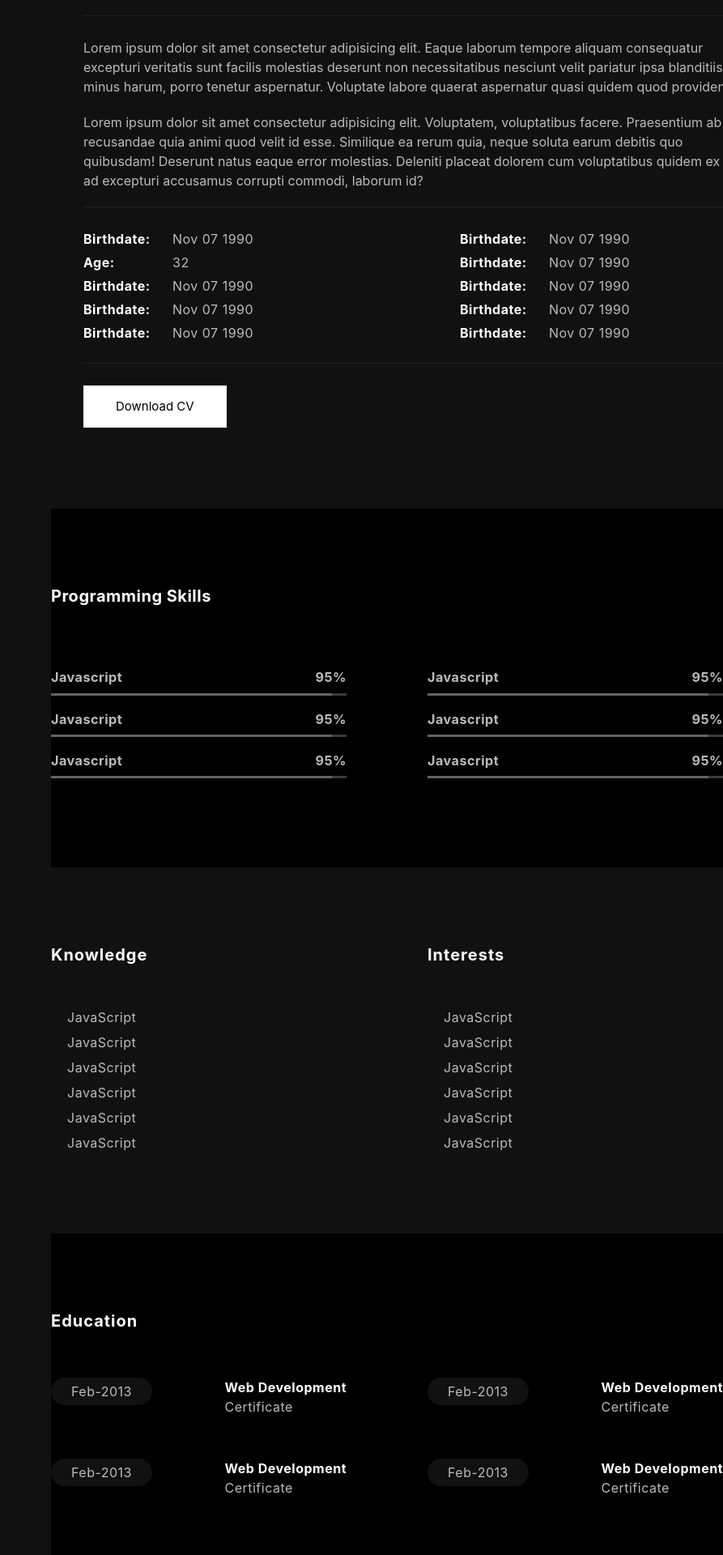
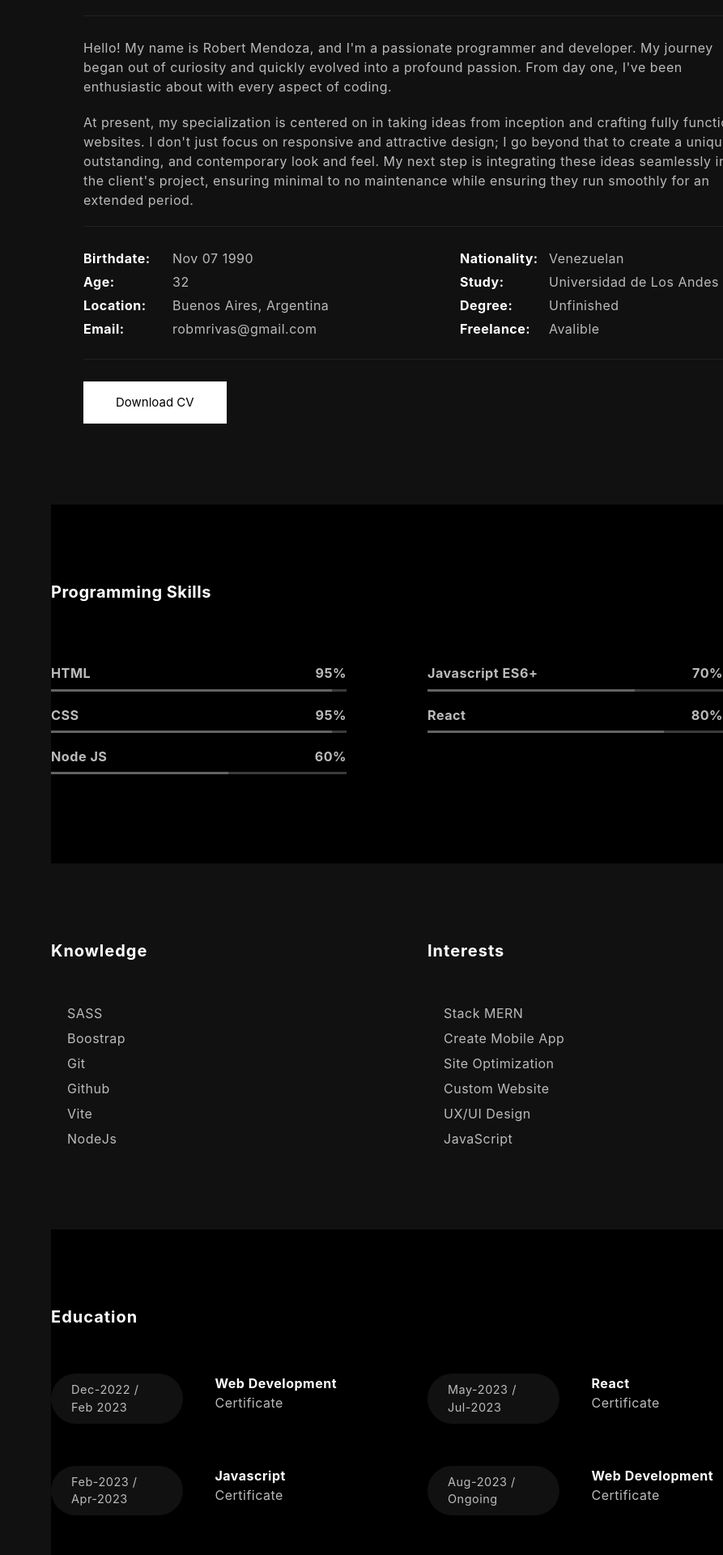
Before and after one commit to robmrdev/myPortfolio1, a React (Vite) app: page /aboutme in a window 1280 px wide. Shown: the part 840-2760 px from the top of the page at 81% size, without its empty margins (387-1280 px from the left). Built offline with nearby package versions, Linux system fonts and the light colour scheme; some icons are missing.

Commit message:
more style

```diff
--- a/src/App.css
+++ b/src/App.css
@@ -10,3 +10,7 @@ main {
 .container{
   padding: 0 40px;
 }
+a{
+  text-decoration: none;
+  color: rgb(187, 187, 187);
+}
--- a/src/components/AboutMe/AboutMe.css
+++ b/src/components/AboutMe/AboutMe.css
@@ -41,6 +41,7 @@
 .personalInfo .aboutWidth p{
     color: rgb(187, 187, 187);
     padding-bottom: 20px;
+    letter-spacing: 0.5px;
 }
 .bottomLine{
     border-bottom: 1px solid rgba(187, 187, 187, 0.1);
@@ -146,11 +147,22 @@
     margin-top: 7px;
     margin-right: 20px;
 }
+.educationTimeContainer{
+    padding-right: 20px;
+    display: flex;
+    flex-direction: column;
+    justify-content: center;
+}
+.educationInfo{
+    padding-left: 20px;
+}
 .educationTime{
     color: rgb(187, 187, 187);
     background-color: hsla(0,0%,100%,.065);
-    padding: 5px 25px;
+    padding: 9px 25px;
     border-radius: 50px;
+    width: fit-content;
+    font-size: 14.5px;
 }
 .knowledge ul li div>p{
     color: rgb(187, 187, 187);
@@ -169,6 +181,7 @@
 }
 .educationLi div{
     float: right;
+    width: 50%;
 }
 
 
--- a/src/components/AboutMe/AboutMe.jsx
+++ b/src/components/AboutMe/AboutMe.jsx
@@ -12,13 +12,14 @@ const AboutMe = () => {
         <div className='aboutWidth'>
           <h2>Robert Mendoza</h2>
           <h4 className='bottomLine'>Web Developer</h4>
-          <p>Lorem ipsum dolor sit amet consectetur adipisicing elit. Eaque laborum tempore aliquam consequatur excepturi
-            veritatis sunt facilis molestias deserunt non necessitatibus nesciunt velit pariatur ipsa blanditiis ut minus
-            harum, porro tenetur aspernatur. Voluptate labore quaerat aspernatur quasi quidem quod provident?</p>
-          <p className='bottomLine'>Lorem ipsum dolor sit amet consectetur adipisicing elit. Voluptatem, voluptatibus facere. Praesentium ab
-            recusandae quia animi quod velit id esse. Similique ea rerum quia, neque soluta earum debitis quo quibusdam!
-            Deserunt natus eaque error molestias. Deleniti placeat dolorem cum voluptatibus quidem ex iure ad excepturi
-            accusamus corrupti commodi, laborum id?</p>
+          <p>Hello! My name is Robert Mendoza, and I'm a passionate programmer and developer. My journey began out of curiosity and
+            quickly evolved into a profound passion. From day one, I've been enthusiastic about with every aspect of coding.</p>
+          <p className='bottomLine'>
+          At present, my specialization is centered on in taking ideas from inception and crafting fully functional websites. I don't
+          just focus on responsive and attractive design; I go beyond that to create a unique, outstanding, and contemporary look and
+          feel. My next step is integrating these ideas seamlessly into the client's project, ensuring minimal to no maintenance while
+          ensuring they run smoothly for an extended period.
+            </p>
         </div>
         <div className='aboutFlex bottomLine'>
           <ul className='left'>
@@ -32,38 +33,30 @@ const AboutMe = () => {
                 || (new Date().getMonth() === 10 && new Date().getDate() < 7) ? 1 : 0)}</span>
             </li>
             <li>
-              <strong>Birthdate: </strong>
-              <span> Nov 07 1990</span>
+              <strong>Location: </strong>
+              <span> Buenos Aires, Argentina</span>
             </li>
             <li>
-              <strong>Birthdate: </strong>
-              <span> Nov 07 1990</span>
-            </li>
-            <li>
-              <strong>Birthdate: </strong>
-              <span> Nov 07 1990</span>
+              <strong>Email: </strong>
+              <span> <a href="mailto:robmrivas@gmail.com"> robmrivas@gmail.com</a></span>
             </li>
           </ul>
           <ul className='right'>
             <li>
-              <strong>Birthdate: </strong>
-              <span> Nov 07 1990</span>
+              <strong>Nationality: </strong>
+              <span> Venezuelan</span>
             </li>
             <li>
-              <strong>Birthdate: </strong>
-              <span> Nov 07 1990</span>
+              <strong>Study: </strong>
+              <span> Universidad de Los Andes</span>
             </li>
             <li>
-              <strong>Birthdate: </strong>
-              <span> Nov 07 1990</span>
+              <strong>Degree: </strong>
+              <span> Unfinished</span>
             </li>
             <li>
-              <strong>Birthdate: </strong>
-              <span> Nov 07 1990</span>
-            </li>
-            <li>
-              <strong>Birthdate: </strong>
-              <span> Nov 07 1990</span>
+              <strong>Freelance: </strong>
+              <span> Avalible</span>
             </li>
           </ul>
         </div>
@@ -80,7 +73,7 @@ const AboutMe = () => {
             <ul className='left'>
               <li>
                 <span className='skillName'>
-                  <h5>Javascript</h5>
+                  <h5>HTML</h5>
                   <h5>95%</h5>
                 </span>
                 <div className='progress'>
@@ -89,7 +82,7 @@ const AboutMe = () => {
               </li>
               <li>
                 <span className='skillName'>
-                  <h5>Javascript</h5>
+                  <h5>CSS</h5>
                   <h5>95%</h5>
                 </span>
                 <div className='progress'>
@@ -98,40 +91,31 @@ const AboutMe = () => {
               </li>
               <li>
                 <span className='skillName'>
-                  <h5>Javascript</h5>
-                  <h5>95%</h5>
+                  <h5>Node JS</h5>
+                  <h5>60%</h5>
                 </span>
                 <div className='progress'>
-                  <div style={{ width: "95%" }}></div>
+                  <div style={{ width: "60%" }}></div>
                 </div>
               </li>
             </ul>
             <ul className='right'>
               <li>
                 <span className='skillName'>
-                  <h5>Javascript</h5>
-                  <h5>95%</h5>
+                  <h5>Javascript ES6+</h5>
+                  <h5>70%</h5>
                 </span>
                 <div className='progress'>
-                  <div style={{ width: "95%" }}></div>
+                  <div style={{ width: "70%" }}></div>
                 </div>
               </li>
               <li>
                 <span className='skillName'>
-                  <h5>Javascript</h5>
-                  <h5>95%</h5>
+                  <h5>React</h5>
+                  <h5>80%</h5>
                 </span>
                 <div className='progress'>
-                  <div style={{ width: "95%" }}></div>
-                </div>
-              </li>
-              <li>
-                <span className='skillName'>
-                  <h5>Javascript</h5>
-                  <h5>95%</h5>
-                </span>
-                <div className='progress'>
-                  <div style={{ width: "95%" }}></div>
+                  <div style={{ width: "80%" }}></div>
                 </div>
               </li>
             </ul>
@@ -144,27 +128,27 @@ const AboutMe = () => {
           <ul>
             <li>
               <i class="fi fi-br-angle-right"></i>
-              <p className='knowledgeP'>JavaScript</p>
+              <p className='knowledgeP'>SASS</p>
             </li>
             <li>
               <i class="fi fi-br-angle-right"></i>
-              <p className='knowledgeP'>JavaScript</p>
+              <p className='knowledgeP'>Boostrap</p>
             </li>
             <li>
               <i class="fi fi-br-angle-right"></i>
-              <p className='knowledgeP'>JavaScript</p>
+              <p className='knowledgeP'>Git</p>
             </li>
             <li>
               <i class="fi fi-br-angle-right"></i>
-              <p className='knowledgeP'>JavaScript</p>
+              <p className='knowledgeP'>Github</p>
             </li>
             <li>
               <i class="fi fi-br-angle-right"></i>
-              <p className='knowledgeP'>JavaScript</p>
+              <p className='knowledgeP'>Vite</p>
             </li>
             <li>
               <i class="fi fi-br-angle-right"></i>
-              <p className='knowledgeP'>JavaScript</p>
+              <p className='knowledgeP'>NodeJs</p>
             </li>
           </ul>
         </div>
@@ -173,23 +157,23 @@ const AboutMe = () => {
           <ul>
             <li>
               <i class="fi fi-br-angle-right"></i>
-              <p className='knowledgeP'>JavaScript</p>
+              <p className='knowledgeP'>Stack MERN</p>
             </li>
             <li>
               <i class="fi fi-br-angle-right"></i>
-              <p className='knowledgeP'>JavaScript</p>
+              <p className='knowledgeP'>Create Mobile App</p>
             </li>
             <li>
               <i class="fi fi-br-angle-right"></i>
-              <p className='knowledgeP'>JavaScript</p>
+              <p className='knowledgeP'>Site Optimization</p>
             </li>
             <li>
               <i class="fi fi-br-angle-right"></i>
-              <p className='knowledgeP'>JavaScript</p>
+              <p className='knowledgeP'>Custom Website</p>
             </li>
             <li>
               <i class="fi fi-br-angle-right"></i>
-              <p className='knowledgeP'>JavaScript</p>
+              <p className='knowledgeP'>UX/UI Design</p>
             </li>
             <li>
               <i class="fi fi-br-angle-right"></i>
@@ -205,20 +189,20 @@ const AboutMe = () => {
             <div className='left'>
               <ul>
                 <li className='educationLi'>
-                  <div>
-                    <p className='educationTime'>Feb-2013</p>
+                  <div className='educationTimeContainer'>
+                    <p className='educationTime'>Dec-2022 / Feb 2023</p>
                   </div>
-                  <div>
+                  <div className='educationInfo'>
                     <h4>Web Development</h4>
                     <p>Certificate</p>
                   </div>
                 </li>
                 <li className='educationLi'>
-                  <div>
-                    <p className='educationTime'>Feb-2013</p>
+                  <div className='educationTimeContainer'>
+                    <p className='educationTime'>Feb-2023 / Apr-2023</p>
                   </div>
-                  <div>
-                    <h4>Web Development</h4>
+                  <div className='educationInfo'>
+                    <h4>Javascript</h4>
                     <p>Certificate</p>
                   </div>
                 </li>
@@ -227,19 +211,19 @@ const AboutMe = () => {
             <div className='right'>
               <ul>
                 <li className='educationLi'>
-                  <div>
-                    <p className='educationTime'>Feb-2013</p>
+                  <div className='educationTimeContainer'>
+                    <p className='educationTime'>May-2023 / Jul-2023</p>
                   </div>
-                  <div>
-                    <h4>Web Development</h4>
+                  <div className='educationInfo'>
+                    <h4>React</h4>
                     <p>Certificate</p>
                   </div>
                 </li>
                 <li className='educationLi'>
-                  <div>
-                    <p className='educationTime'>Feb-2013</p>
+                  <div className='educationTimeContainer'>
+                    <p className='educationTime'>Aug-2023 / Ongoing</p>
                   </div>
-                  <div>
+                  <div className='educationInfo'>
                     <h4>Web Development</h4>
                     <p>Certificate</p>
                   </div>
--- a/src/components/Contact/Contact.css
+++ b/src/components/Contact/Contact.css
@@ -1,3 +1,8 @@
+.contactMap{
+    width: 100%;
+    height: 400px;
+    filter: grayscale(80%);
+}
 .contactForm{
     display: flex;
     flex-direction: column;
--- a/src/components/Contact/Contact.jsx
+++ b/src/components/Contact/Contact.jsx
@@ -7,7 +7,7 @@ const Contact = () => {
           <div className='markTittle'> CONTACT </div>
           <h1> Get in Touch </h1>
       </div>
-      <img src="https://dummyimage.com/990x400/000/fff&text=Map" alt="" className='map'/>
+      <iframe src="https://www.google.com/maps/embed?pb=!1m18!1m12!1m3!1d105073.45340228885!2d-58.51569870879599!3d-34.6156547700677!2m3!1f0!2f0!3f0!3m2!1i1024!2i768!4f13.1!3m3!1m2!1s0x95bcca3b4ef90cbd%3A0xa0b3812e88e88e87!2sBuenos%20Aires!5e0!3m2!1sen!2sar!4v1692726134258!5m2!1sen!2sar" allowFullScreen="" className='contactMap' loading="lazy" referrerPolicy="no-referrer-when-downgrade"></iframe>
       <form className='contactForm'>
         <input type="text" name="name" placeholder="Name" required/>
         <input type="email" name="user_email" placeholder="Email" required/>
--- /dev/null
+++ b/src/components/Typer/Typer.css
@@ -0,0 +1,19 @@
+.cursorVisible {
+    padding-left: 2px;
+  }
+.cursorNotVisible{
+    padding-left: 3px;
+    animation: cursorFadeOut 0.7s forwards;
+}
+
+  @keyframes cursorFadeOut {
+    0% {
+        opacity: 1;
+    }
+    50% {
+        opacity: 0;
+    }
+    100% {
+        opacity: 1;
+    }
+  }
--- /dev/null
+++ b/src/components/Typer/Typer.jsx
@@ -0,0 +1,61 @@
+import React, { useState, useEffect } from 'react';
+import "./Typer.css"
+
+function TyperInner({ words }) {
+  const [typedText, setTypedText] = useState('');
+  const [currentWordIndex, setCurrentWordIndex] = useState(0);
+  const [currentIndex, setCurrentIndex] = useState(0);
+  const [cursorVisible, setCursorVisible] = useState(true);
+
+  useEffect(() => {
+    if (currentIndex === words[currentWordIndex].length) {
+      setCursorVisible(false);
+    }
+  }, [currentIndex, currentWordIndex, words]);
+
+  useEffect(() => {
+    if (currentIndex === 0) {
+      setCursorVisible(true);
+    }
+  }, [currentIndex]);
+
+  useEffect(() => {
+    const currentWord = words[currentWordIndex];
+
+    if (currentIndex < currentWord.length) {
+      const timer = setInterval(() => {
+        setTypedText((prevText) => prevText + currentWord[currentIndex]);
+        setCurrentIndex((prevIndex) => prevIndex + 1);
+      }, 100);
+
+      return () => {
+        clearInterval(timer);
+      };
+    } else {
+      setTimeout(() => {
+        setTypedText('');
+        setCurrentIndex(0);
+        setCurrentWordIndex((prevWordIndex) => (prevWordIndex + 1) % words.length);
+      }, 1200);
+    }
+  }, [words, currentIndex, currentWordIndex]);
+
+  return (
+    <>
+      <h3>{typedText}</h3>
+      <h3 className={cursorVisible ? 'cursorVisible' : 'cursorNotVisible'}>|</h3>
+    </>
+  );
+}
+
+function Typer() {
+  const wordsToType = ["Programmer", "Frontend Developer", "React Enthusiastic"];
+
+  return (
+    <div>
+      <TyperInner words={wordsToType} />
+    </div>
+  );
+}
+
+export default Typer;
```
Also changed, not shown: src/components/MainPage/MainPage.css (+29 -1 lines), src/components/MainPage/MainPage.jsx (+6 -5 lines), src/components/WhatIDo/WhatIDo.css (+10 -1 lines), src/components/WhatIDo/WhatIDo.jsx (+36 -12 lines).
